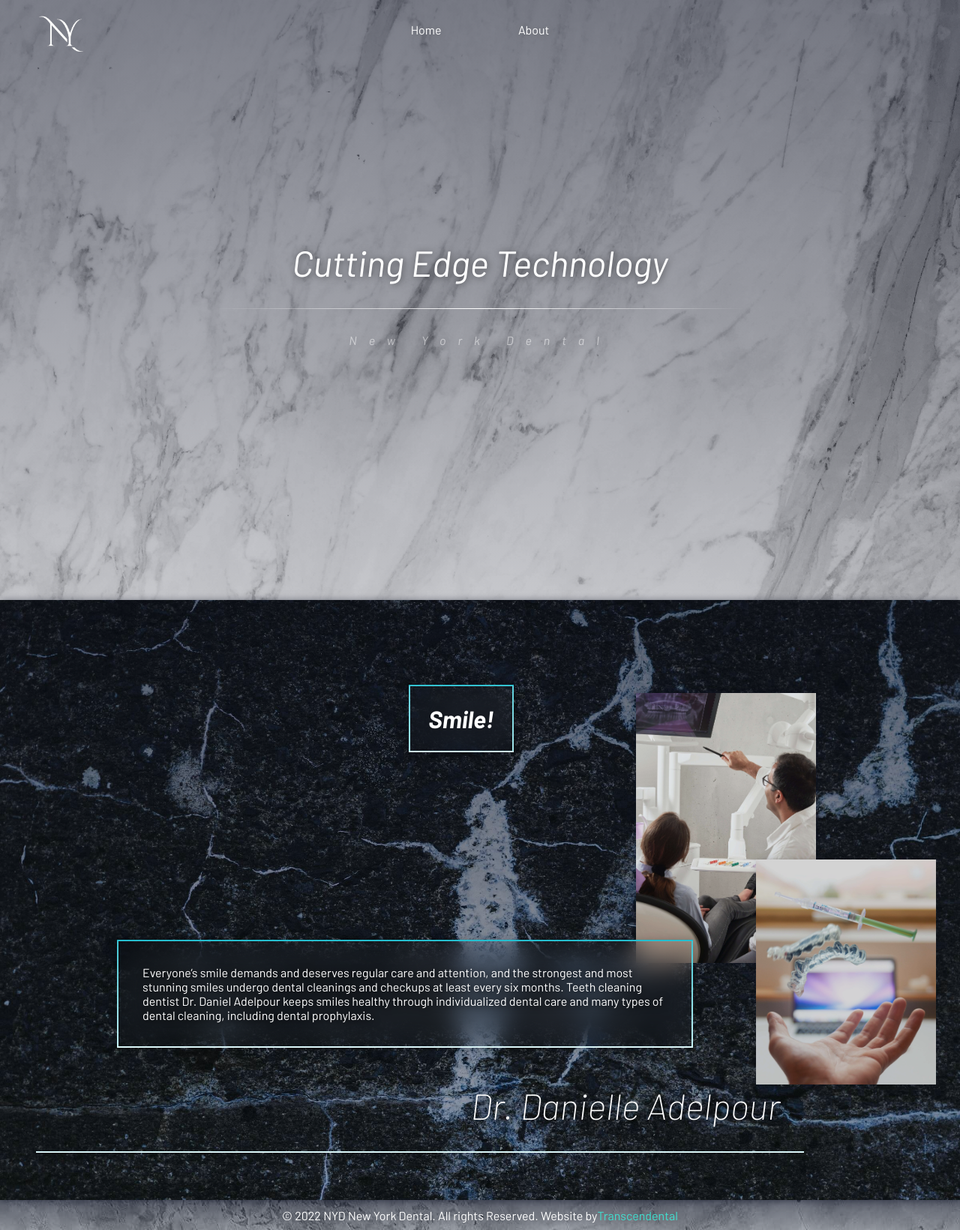
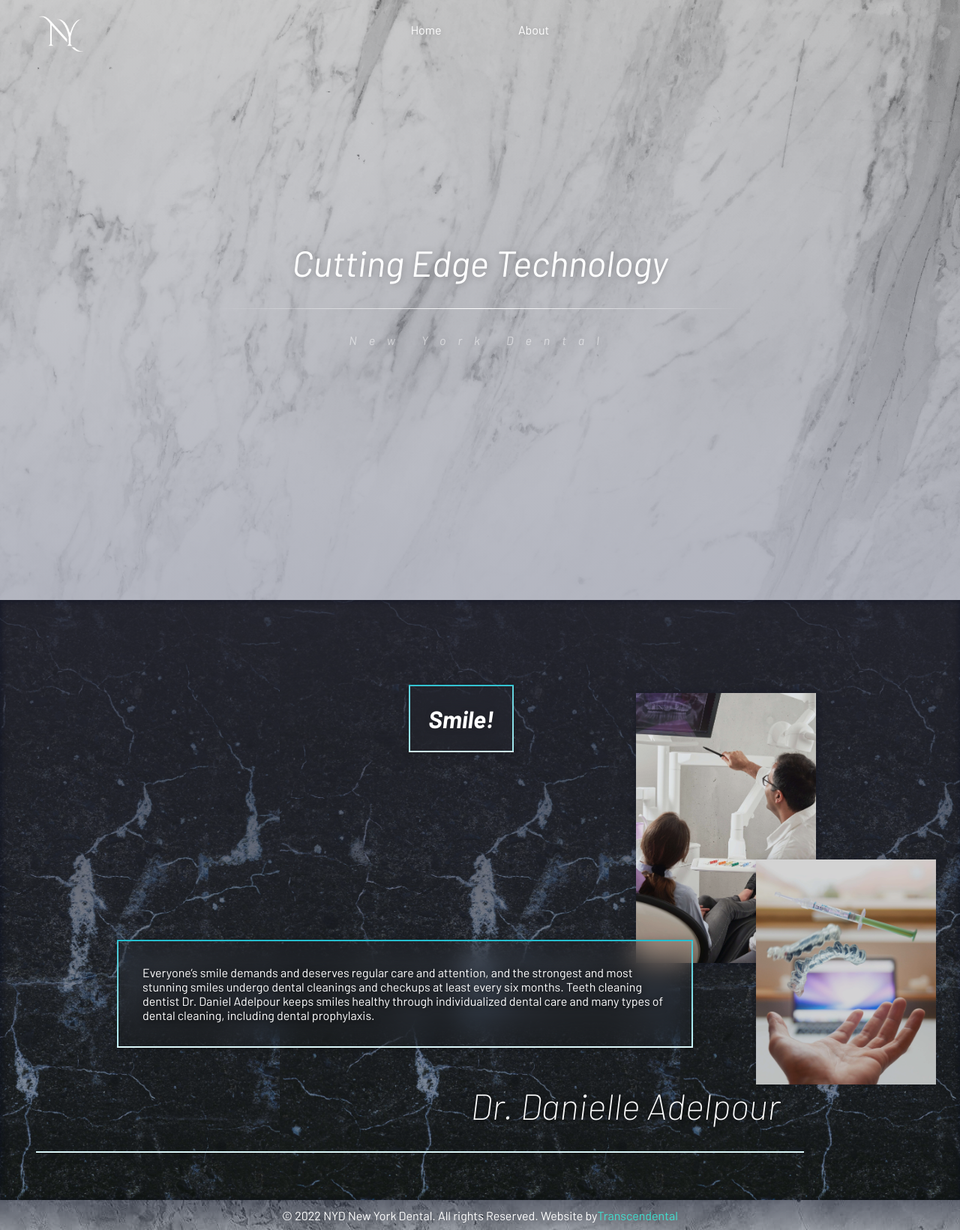
Before and after one commit to sgapnayr/nydental, a Next.js app: page /About in a window 1280 px wide. Shown: the whole page at 75% size. Built offline with nearby package versions, Linux system fonts and the light colour scheme.

Commit message:
Web Design

```diff
--- a/Components/Book/BookHero/BookHero.module.css
+++ b/Components/Book/BookHero/BookHero.module.css
@@ -13,7 +13,8 @@
     background-size: cover;
     position: relative;
     z-index: 1;
-    background-image: linear-gradient(rgba(4, 9, 30, 0.5), rgba(4, 9, 30, 0.2)),
+    box-shadow: 1px 1px 10px rgba(0, 0, 0, .5);
+    background-image: linear-gradient(rgba(33, 34, 37, 0.2), rgba(163, 166, 179, .8)),
         url(../../../Assets/texture3.jpg);
 }
 
@@ -29,7 +30,7 @@
 .HeroHead {
     font-size: 3rem;
     font-style: italic;
-    text-shadow: 1px 1px 10px rgba(0, 0, 0, .5);
+    text-shadow: 1px 1px 10px rgba(0, 0, 0, .25);
 }
 
 .HeroDesc {
--- a/Components/Book/Technology/Technology.module.css
+++ b/Components/Book/Technology/Technology.module.css
@@ -5,12 +5,12 @@
     align-items: center;
     scroll-snap-align: center;
     background-position: center;
-    background-size: cover;
+    background-size: contain;
     position: relative;
     flex-direction: column;
     z-index: 1;
-    box-shadow: 1px 1px 10px rgba(4, 9, 30, 0.5);
-    background-image: linear-gradient(rgba(9, 12, 26, 0.5), rgba(4, 9, 30, 0.2)),
+    box-shadow: 1px 1px 10px rgba(4, 9, 30, 0.5) inset;
+    background-image: linear-gradient(rgba(39, 39, 51, 0.8), rgba(27, 30, 41, 0.2)),
         url(../../../Assets/texture5.jpg);
 }
 
--- a/Components/Home/Hero/Hero.module.css
+++ b/Components/Home/Hero/Hero.module.css
@@ -13,6 +13,7 @@
   background-size: cover;
   position: relative;
   z-index: 1;
+  box-shadow: 1px 1px 10px rgba(0, 0, 0, .5) inset;
   background-image: linear-gradient(rgba(4, 9, 30, 0.9), rgba(4, 9, 30, 0.25)),
     url(../../../Assets/texture2.jpg);
 }
--- a/Components/Home/Reviews/Reviews.module.css
+++ b/Components/Home/Reviews/Reviews.module.css
@@ -184,10 +184,10 @@
     justify-content: center;
     align-items: center;
     flex-direction: column;
-    object-fit: cover;
+    object-fit: contain;
     box-shadow: 1px 1px 10px rgba(4, 9, 30, 0.2);
-    background-image: linear-gradient(rgba(4, 9, 30, 0.7), rgba(4, 9, 30, 0.7)),
-        url(../../../Assets/newyork3.jpg);
+    background: rgb(18, 18, 18);
+    background: linear-gradient(133deg, rgba(18, 18, 18, 1) 0%, rgba(34, 34, 34, 1) 43%, rgba(0, 0, 0, 1) 90%);
 }
 
 .SubmissionText {
```
